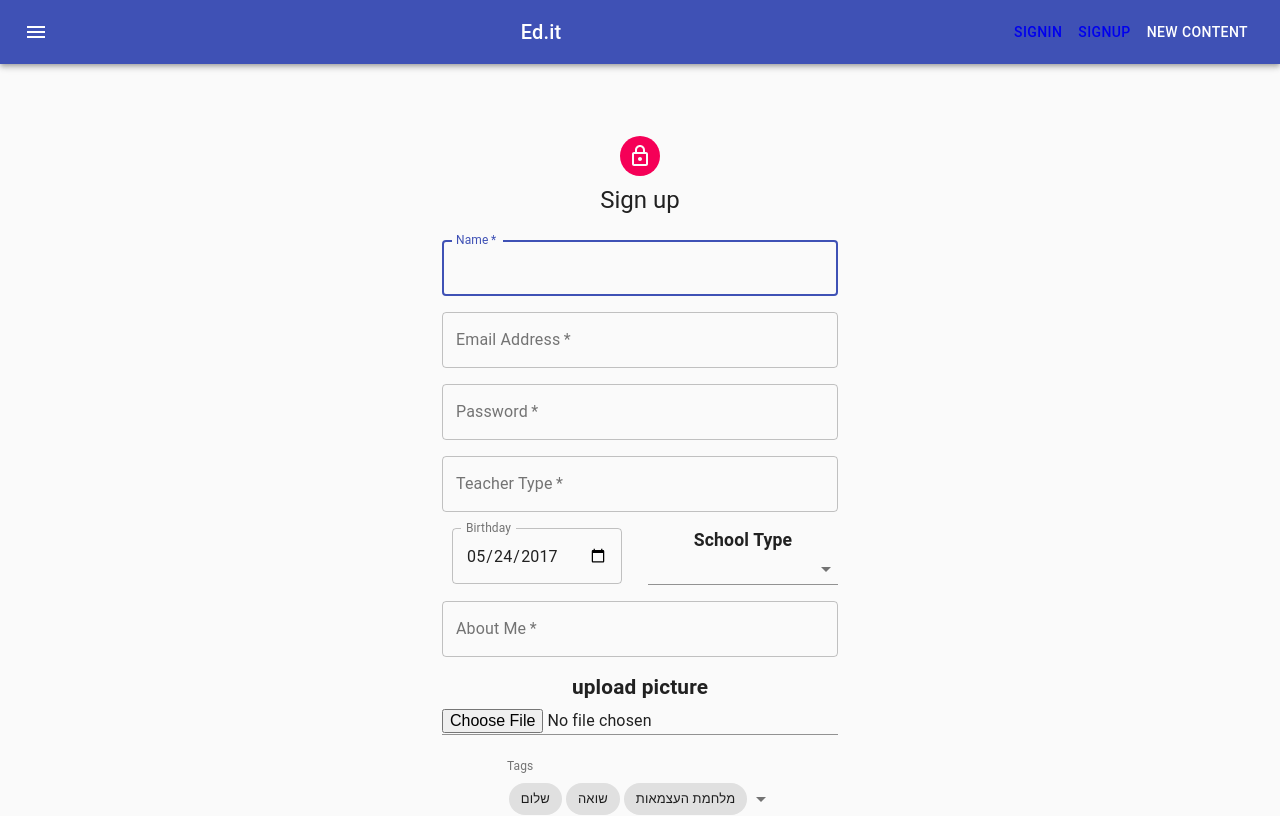
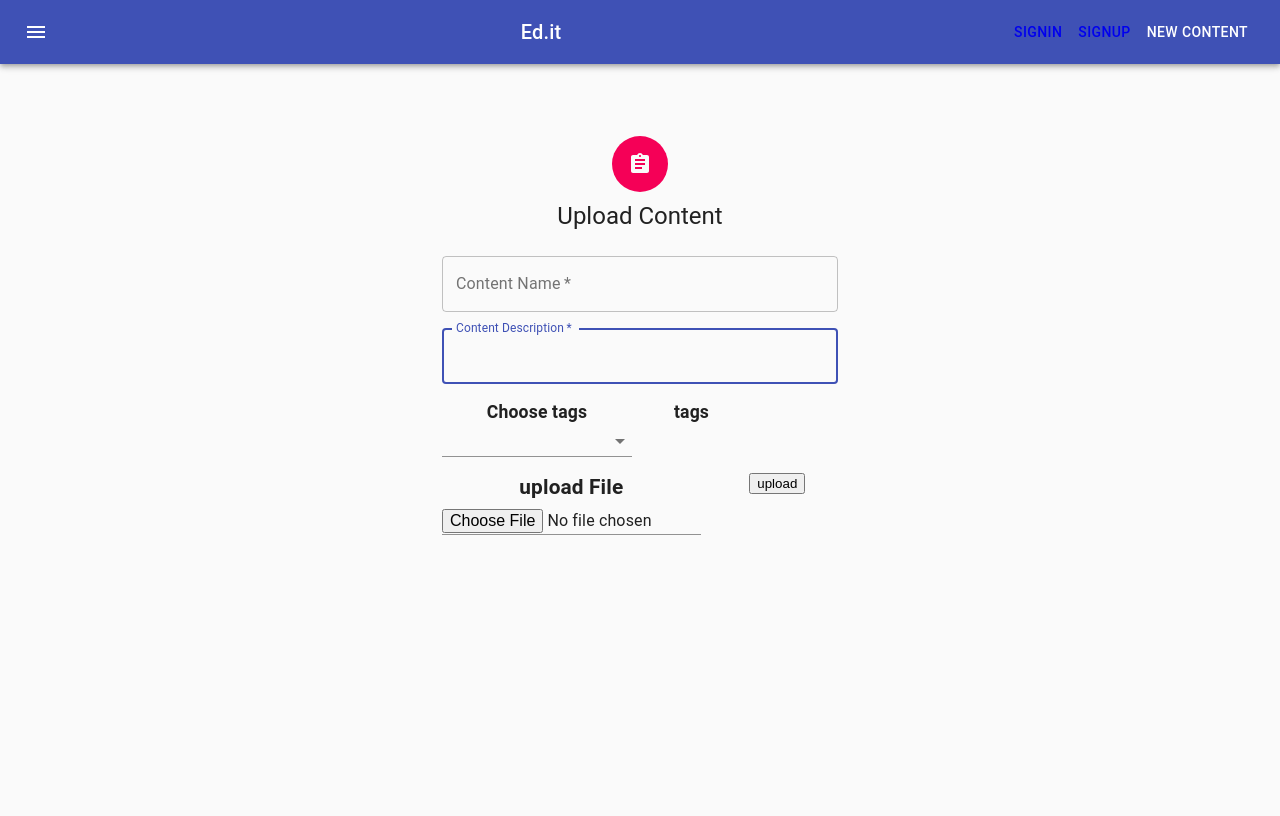
Before and after one commit to mm15-123/ed.it_client, a React (Create React App) app: page /signup in a window 1280 px wide. Shown: the top 816 px of the page. Built offline with nearby package versions, Linux system fonts and the light colour scheme.

Commit message:
content commit

```diff
--- a/package.json
+++ b/package.json
@@ -10,11 +10,13 @@
     "@testing-library/jest-dom": "^4.2.4",
     "@testing-library/react": "^9.5.0",
     "@testing-library/user-event": "^7.2.1",
+    "axios": "^0.19.2",
     "date-fns": "^2.10.0",
     "react": "^16.13.0",
     "react-dom": "^16.13.0",
     "react-router-dom": "^5.1.2",
-    "react-scripts": "3.4.0"
+    "react-scripts": "3.4.0",
+    "uuid": "^7.0.2"
   },
   "scripts": {
     "start": "react-scripts start",
--- a/src/App.js
+++ b/src/App.js
@@ -6,6 +6,7 @@ import {BrowserRouter as Router,withRouter,Switch,Route,Link} from "react-router
 import SignIn from './Components/SignIn';
 import SignUp from './Components/SignUp';
 import MainPage from './Components/MainPage';
+import UploadContent from './Components/UploadContent';
 
 class App extends React.Component {
 
@@ -30,7 +31,10 @@ class App extends React.Component {
   return (
     <div className="App">
      <Navbar/>
-     <SignUp/>
+     {
+       //<SignUp/>
+     <UploadContent/>
+     }
     </div>
   );
 }
--- a/src/Components/MainPage.jsx
+++ b/src/Components/MainPage.jsx
@@ -4,7 +4,7 @@ import Navbar from './Navbar';
 const MainPage=()=>{
 
     return (
-        <Navbar />
+        <div></div>
     )
 }
 export default MainPage
--- a/src/Components/SignUp.jsx
+++ b/src/Components/SignUp.jsx
@@ -91,6 +91,7 @@ const MenuProps = {
 
 const SignUp = () => {
     const classes = useStyles();
+    const [UserName, setUserName] = useState('')
     const [Name, setName] = useState('')
     const [Password, setPassword] = useState('')
     const [Email, setEmail] = useState('')
@@ -118,6 +119,7 @@ const SignUp = () => {
 
     const CreatUser = () => {
         const user = {
+            'UserName': UserName,
             'Name': Name,
             'Password': Password,
             'Email': Email,
@@ -125,15 +127,22 @@ const SignUp = () => {
             'BDate': BDate,
             'SchoolType': SchoolType,
             'AboutMe': AboutMe,
-            'UrlPic': UrlPic,
+            'UrlPicture': UrlPic,
         }
-        if(Name!='' && Password!=='' && Email!=='' && TeacherType!=='' && BDate!=='' && SchoolType!=='' && AboutMe!=='' && UrlPic!=='')
+        if(UserName!=='' && Name!=='' && Password!=='' && Email!=='' && TeacherType!=='' && BDate!=='' && SchoolType!=='' && AboutMe!=='' && UrlPic!=='')
         {
             alert('good')
             //PostUser()
     }
     else alert('fiil all the field pls')
         console.log(user)
+    }
+
+    const UploadPict=()=>{
+        //console.log(UrlPic)
+        const fd = new FormData()
+        fd.append('image',UrlPic,UrlPic.name)
+        console.log(fd)
     }
     return (
         <Container component="main" maxWidth="xs">
@@ -147,6 +156,19 @@ const SignUp = () => {
         </Typography>
                 <form className={classes.form} noValidate onSubmit={prevent}>
                     <Grid container spacing={2}>
+                    <Grid item xs={12}>
+                            <TextField
+                                autoComplete="UserName"
+                                name="UserName"
+                                variant="outlined"
+                                required
+                                fullWidth
+                                id="UserName"
+                                label="UserName"
+                                autoFocus
+                                onChange={(e) => setUserName(e.target.value)}
+                            />
+                        </Grid>
                         <Grid item xs={12}>
                             <TextField
                                 autoComplete="Name"
@@ -242,13 +264,19 @@ const SignUp = () => {
                             <label style={{ fontWeight: 'bold', fontSize: '1.3rem' }}>upload picture</label>
                             <Input
                                 variant="outlined"
+                                accept="image/*"
                                 type='file'
                                 required
                                 fullWidth
                                 id="pic"
                                 autoComplete="pic"
-                                onChange={(e) => setUrlPic(e.target.value)}
+                                onChange={(e) => setUrlPic(e.target.files[0])}
                             />
+                            <button onClick={UploadPict}>upload</button>
+                        </Grid>
+                        <Grid>
+                            <img
+                            src={UrlPic} alt="image"/>
                         </Grid>
                         <Grid item xs={12} >
 
--- /dev/null
+++ b/src/Components/UploadContent.jsx
@@ -0,0 +1,205 @@
+import React, { useState } from 'react';
+import uuid from 'uuid';
+import Avatar from '@material-ui/core/Avatar';
+import Button from '@material-ui/core/Button';
+import CssBaseline from '@material-ui/core/CssBaseline';
+import TextField from '@material-ui/core/TextField';
+import FormControlLabel from '@material-ui/core/FormControlLabel';
+import FormControl from '@material-ui/core/FormControl';
+import InputLabel from '@material-ui/core/InputLabel';
+import ListItemText from '@material-ui/core/ListItemText';
+import Checkbox from '@material-ui/core/Checkbox';
+import Link from '@material-ui/core/Link';
+import Grid from '@material-ui/core/Grid';
+import Box from '@material-ui/core/Box';
+import Select from '@material-ui/core/Select';
+import MenuItem from '@material-ui/core/MenuItem';
+import AssignmentIcon from '@material-ui/icons/Assignment';
+import Typography from '@material-ui/core/Typography';
+import { makeStyles, useTheme } from '@material-ui/core/styles';
+import Container from '@material-ui/core/Container';
+import { Input } from '@material-ui/core';
+import Chip from '@material-ui/core/Chip';
+
+function getStyles(name, personName, theme) {
+    return {
+        fontWeight:
+            personName.indexOf(name) === -1
+                ? theme.typography.fontWeightRegular
+                : theme.typography.fontWeightMedium,
+    };
+}
+
+const useStyles = makeStyles(theme => ({
+    paper: {
+        marginTop: theme.spacing(8),
+        display: 'flex',
+        flexDirection: 'column',
+        alignItems: 'center',
+    },
+    avatar: {
+        margin: theme.spacing(1),
+        backgroundColor: theme.palette.secondary.main,
+        width: theme.spacing(7),
+        height: theme.spacing(7)
+    },
+    form: {
+        width: '100%', // Fix IE 11 issue.
+        marginTop: theme.spacing(3),
+    },
+    submit: {
+        margin: theme.spacing(3, 0, 2),
+    },
+    formControl: {
+        margin: theme.spacing(1),
+        minWidth: 120,
+        maxWidth: 300,
+    },
+    chips: {
+        display: 'flex',
+        flexWrap: 'wrap',
+    },
+    chip: {
+        margin: 2,
+    },
+    noLabel: {
+        marginTop: theme.spacing(3),
+    },
+}));
+
+const ITEM_HEIGHT = 48;
+const ITEM_PADDING_TOP = 8;
+const MenuProps = {
+    PaperProps: {
+        style: {
+            maxHeight: ITEM_HEIGHT * 4.5 + ITEM_PADDING_TOP,
+            width: 250,
+        },
+    },
+};
+
+const UploadContent = () => {
+    const classes = useStyles();
+    const [ContentID, setContentID] = useState('')
+    const [ContentName, setContentName] = useState('')
+    const [PathFile, setPathFile] = useState('')
+    const [UserID, setUserID] = useState('')
+    const [Description, setDescription] = useState('')
+    const [UploadDate, setUploadDate] = useState('')
+    const [Tags, setTags] = useState(['first tag', 'second tag', 'third tag'])
+    const [ChosenTag, setChosenTag] = useState('');
+    const [ChoosenTagsList, setChoosenTagsList] = useState([])
+
+    const PushToTagsList = (e) => {
+        if (ChoosenTagsList.length == 4) return;
+        setChosenTag(e.target.value)
+        const tagslist = ChoosenTagsList
+        tagslist.push(ChosenTag)
+        setChoosenTagsList(tagslist)
+        console.log(ChoosenTagsList)
+    }
+
+    const UploadPpt = () => {
+        console.log(PathFile)
+    }
+    const prevent =(e)=>{
+        e.preventDefault()
+    }
+
+    return (
+        <div>
+            <Container component="main" maxWidth="xs">
+                <CssBaseline />
+                <div className={classes.paper}>
+                    <Avatar className={classes.avatar}>
+                        <AssignmentIcon />
+                    </Avatar>
+                    <Typography component="h1" variant="h5">
+                        Upload Content
+        </Typography>
+                    <form className={classes.form} noValidate
+                    onSubmit={prevent}
+                    >
+                        <Grid container spacing={2}>
+                            <Grid item xs={12}>
+                                <TextField
+                                    autoComplete="Content Name"
+                                    name="ContentName"
+                                    variant="outlined"
+                                    required
+                                    fullWidth
+                                    id="ContentName"
+                                    label="Content Name"
+                                    autoFocus
+                                    onChange={(e) => setContentName(e.target.value)}
+                                />
+                            </Grid>
+                            <Grid item xs={12}>
+                                <TextField
+                                    autoComplete="Content Description"
+                                    name="ContentDescription"
+                                    variant="outlined"
+                                    required
+                                    fullWidth
+                                    id="ContentDescription"
+                                    label="Content Description"
+                                    autoFocus
+                                    onChange={(e) => setDescription(e.target.value)}
+                                />
+                            </Grid>
+                            <Grid item xs={12} sm={6}>
+                                <label style={{ fontWeight: 'bold', fontSize: '1.1rem' }}>Choose tags</label>
+                                <Select
+                                    labelId="SchoolType"
+                                    id="SchoolType"
+                                    fullWidth
+                                    value={ChosenTag}
+                                    required
+                                    onChange={PushToTagsList}
+                                >
+                                    {
+                                        Tags.map((tag, index) => <MenuItem key={index} value={tag}>{tag}</MenuItem>)
+                                    }
+                                </Select>
+                            </Grid>
+                            <Grid item xs={12} sm={3}>
+                                <label style={{ fontWeight: 'bold', fontSize: '1.1rem' }}>tags</label>
+                                <h3
+                                    labelId="SchoolType"
+                                    id="SchoolType"
+                                    fullWidth
+                                    value={ChosenTag}
+                                    required
+                                    onChange={PushToTagsList}
+                                >
+                                    {
+                                        ChoosenTagsList.map((tag, index) => <MenuItem key={index} value={tag}>{tag}</MenuItem>)
+                                    }
+                                </h3>
+                            </Grid>
+                            <Grid item xs={12} sm={8}>
+                                <label style={{ fontWeight: 'bold', fontSize: '1.3rem' }}>upload File</label>
+                                <Input
+                                    variant="outlined"
+                                    //accept="*.ppt"
+                                    type='file'
+                                    required
+                                    fullWidth
+                                    id="ppt"
+                                    autoComplete="ppt"
+                                    onChange={(e) => setPathFile(e.target.files[0])}
+                                />
+                            </Grid>
+                            <Grid item xs={12} sm={4}>
+                                <button onClick={UploadPpt}>upload</button>
+                            </Grid>
+                        </Grid>
+                    </form>
+                </div>
+            </Container>
+        </div>
+    );
+
+}
+
+export default UploadContent;
```
Also changed, not shown: 1 other file (tests, documents, lock files or other folders).
